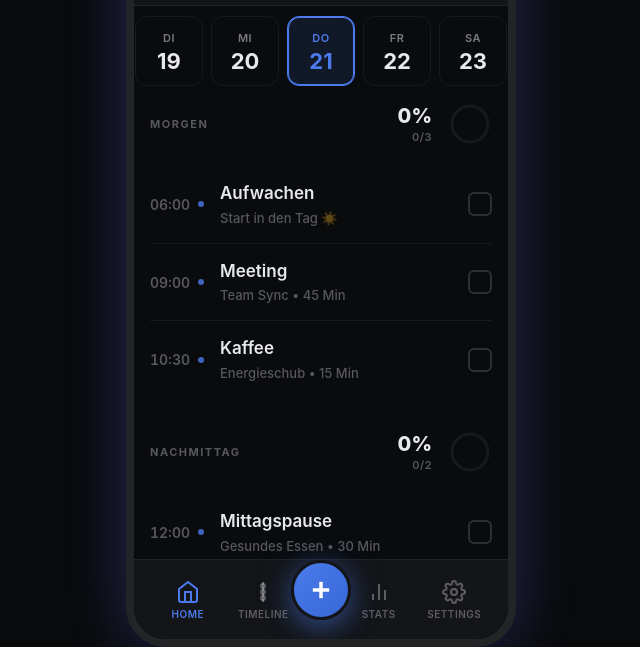
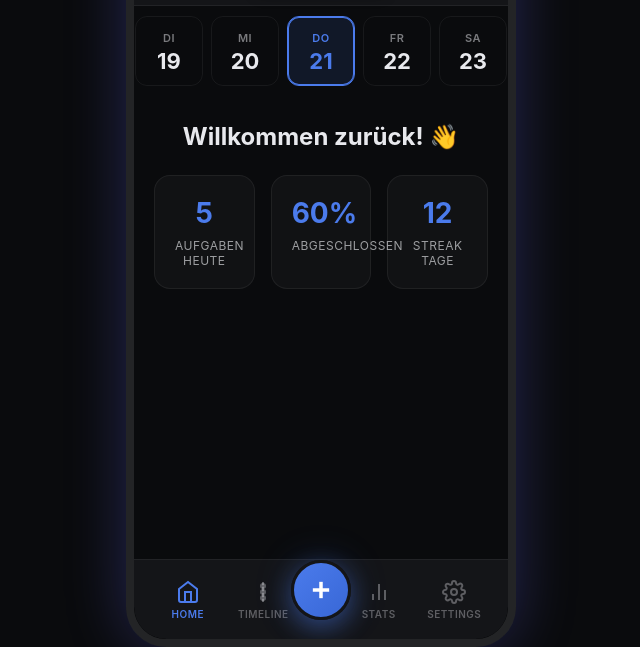
Before and after one commit to Davzwi/habit-tracker-app, a website: page index.html in a window 1280 px wide. Both pictures are taken after a click on the element "HOME". Shown: the part 153-800 px from the top of the page, without its empty margins (319-959 px from the left). Drawn offline with Linux system fonts and the light colour scheme.

Commit message:
Implement tab navigation system with Timeline as default view

```diff
--- a/index.html
+++ b/index.html
@@ -314,6 +314,78 @@
       position: relative;
     }
     .content::-webkit-scrollbar{display:none;}
+
+    /* View Containers */
+    .view-container {
+      width: 100%;
+    }
+
+    /* Home View Styles */
+    .home-content {
+      padding: 20px;
+      text-align: center;
+    }
+
+    .welcome-title {
+      font-size: 24px;
+      font-weight: 700;
+      color: var(--text-primary);
+      margin-bottom: 24px;
+    }
+
+    .quick-stats {
+      display: grid;
+      grid-template-columns: repeat(auto-fit, minmax(100px, 1fr));
+      gap: 16px;
+      margin-bottom: 24px;
+    }
+
+    .stat-card {
+      background: var(--glass);
+      border-radius: 16px;
+      padding: 20px;
+      border: 1px solid var(--glass-border);
+    }
+
+    .stat-value {
+      font-size: 28px;
+      font-weight: 700;
+      color: var(--primary);
+      margin-bottom: 8px;
+    }
+
+    .stat-label {
+      font-size: 12px;
+      color: var(--text-secondary);
+      text-transform: uppercase;
+      letter-spacing: 0.5px;
+    }
+
+    /* Stats View Styles */
+    .stats-content {
+      padding: 20px;
+      text-align: center;
+    }
+
+    .stats-content h2 {
+      font-size: 24px;
+      font-weight: 700;
+      color: var(--text-primary);
+      margin-bottom: 12px;
+    }
+
+    /* Settings View Styles */
+    .settings-content {
+      padding: 20px;
+      text-align: center;
+    }
+
+    .settings-content h2 {
+      font-size: 24px;
+      font-weight: 700;
+      color: var(--text-primary);
+      margin-bottom: 12px;
+    }
 
     /* Atomic Habits Style Time blocks */
     .time-block{
@@ -1655,9 +1727,33 @@
 
     <div class="date-selector" id="dateSelector"></div>
 
+    <!-- Content Container for different views -->
     <div class="content" id="content">
-      <!-- Demo Content -->
-      <div class="time-block">
+
+      <!-- Home View -->
+      <div class="view-container" id="homeView" style="display: none;">
+        <div class="home-content">
+          <h2 class="welcome-title">Willkommen zurück! 👋</h2>
+          <div class="quick-stats">
+            <div class="stat-card">
+              <div class="stat-value">5</div>
+              <div class="stat-label">Aufgaben heute</div>
+            </div>
+            <div class="stat-card">
+              <div class="stat-value">60%</div>
+              <div class="stat-label">Abgeschlossen</div>
+            </div>
+            <div class="stat-card">
+              <div class="stat-value">12</div>
+              <div class="stat-label">Streak Tage</div>
+            </div>
+          </div>
+        </div>
+      </div>
+
+      <!-- Timeline View (Current Tasks View) -->
+      <div class="view-container" id="timelineView">
+        <div class="time-block">
         <div class="time-header">
           <div class="time-header-title">
             <div class="time-label">Morgen</div>
@@ -1800,11 +1896,28 @@
           <div class="task-check" style="pointer-events: none; opacity: 0.5;"></div>
         </div>
       </div>
+      </div>
+
+      <!-- Stats View -->
+      <div class="view-container" id="statsView" style="display: none;">
+        <div class="stats-content">
+          <h2>Statistiken 📊</h2>
+          <p>Deine Fortschritte und Analysen</p>
+        </div>
+      </div>
+
+      <!-- Settings View -->
+      <div class="view-container" id="settingsView" style="display: none;">
+        <div class="settings-content">
+          <h2>Einstellungen ⚙️</h2>
+          <p>App-Konfiguration</p>
+        </div>
+      </div>
     </div>
 
     <!-- Tab Navigation Bar -->
     <div class="tab-bar">
-      <div class="tab-item active" onclick="switchTab('home')">
+      <div class="tab-item" onclick="switchTab('home')">
         <svg class="tab-icon" viewBox="0 0 24 24" fill="none" stroke="currentColor" stroke-width="2">
           <path d="M3 9l9-7 9 7v11a2 2 0 0 1-2 2H5a2 2 0 0 1-2-2z"/>
           <polyline points="9 22 9 12 15 12 15 22"/>
@@ -1812,7 +1925,7 @@
         <span class="tab-label">Home</span>
       </div>
 
-      <div class="tab-item" onclick="switchTab('timeline')">
+      <div class="tab-item active" onclick="switchTab('timeline')">
         <svg class="tab-icon" viewBox="0 0 24 24" fill="none" stroke="currentColor" stroke-width="2">
           <line x1="12" y1="2" x2="12" y2="22"/>
           <circle cx="12" cy="6" r="2"/>
@@ -2226,14 +2339,20 @@
       // Add active class to selected tab
       event.currentTarget.classList.add('active');
 
-      // Here you would switch the content based on the tab
-      console.log('Switching to tab:', tabName);
+      // Hide all views
+      document.querySelectorAll('.view-container').forEach(view => {
+        view.style.display = 'none';
+      });
+
+      // Show selected view
+      const viewId = tabName + 'View';
+      const selectedView = document.getElementById(viewId);
+      if (selectedView) {
+        selectedView.style.display = 'block';
+      }
+
+      console.log('Switched to tab:', tabName);
       closeAddMenu(); // Close menu when switching tabs
-
-      // For now, just show an alert
-      if (tabName !== 'home') {
-        alert(`${tabName.charAt(0).toUpperCase() + tabName.slice(1)} View - Coming Soon!`);
-      }
     }
 
     // Add Menu Functions
```
